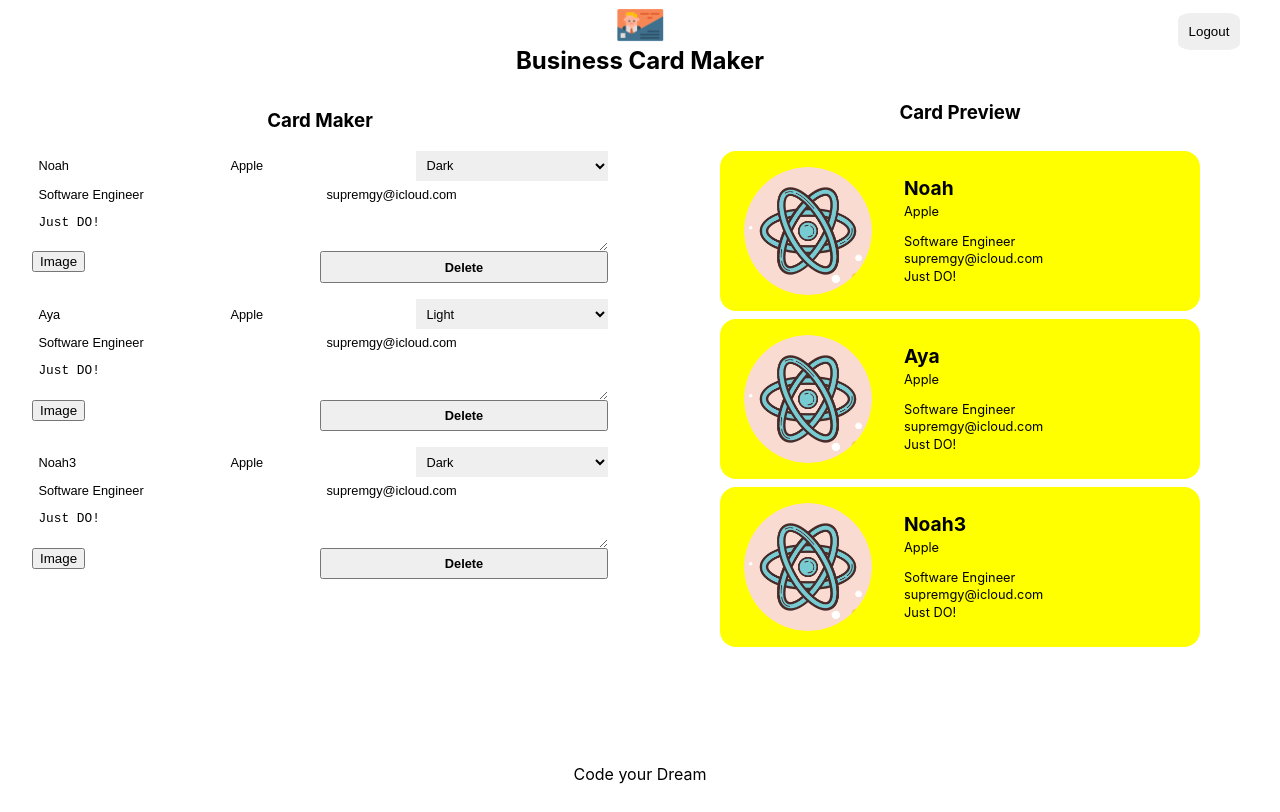
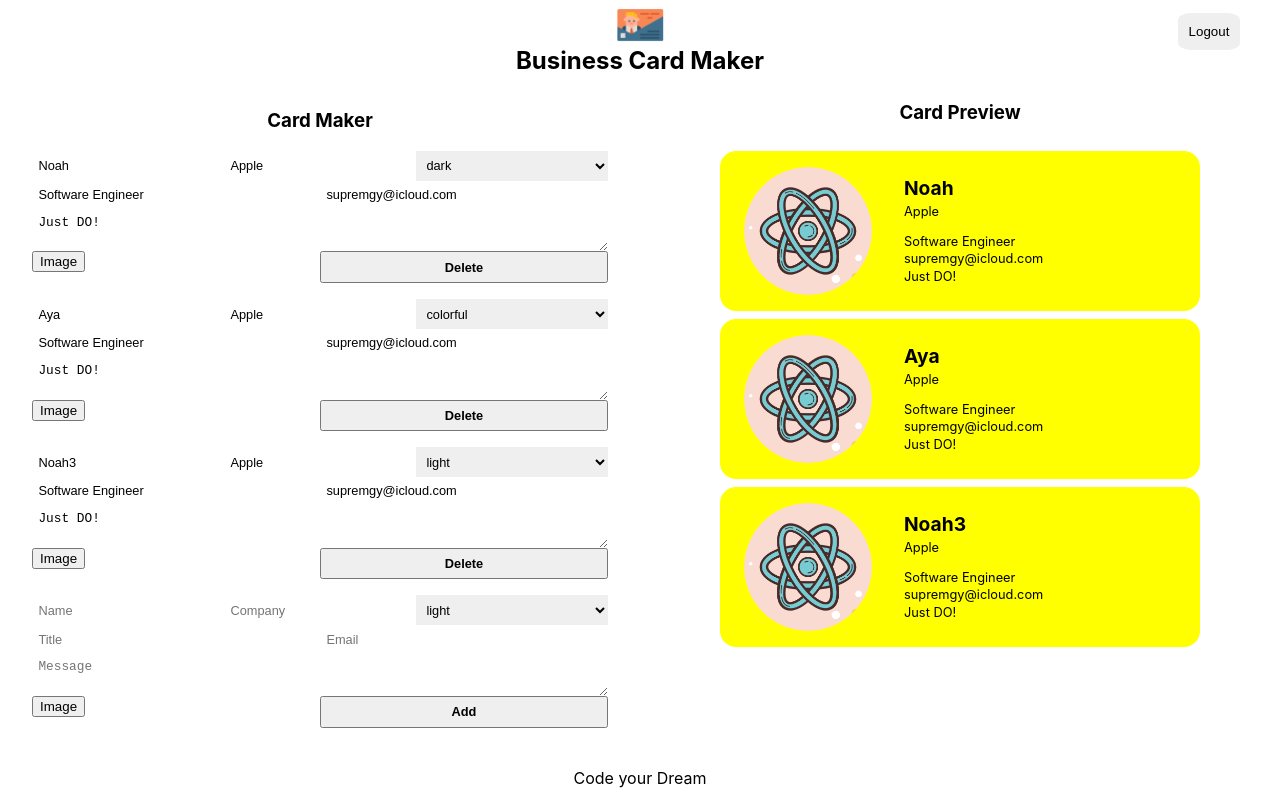
Before and after one commit to supremgy/react_basic_card_maker, a React (Create React App) app: page /maker in a window 1280 px wide. Built offline with nearby package versions, Linux system fonts and the light colour scheme; no server answers; sample sign-in values are in the browser's storage.

Commit message:
add card add form component

```diff
--- a/src/common/colors.css
+++ b/src/common/colors.css
@@ -6,4 +6,6 @@
 @value makerGrey: #626262;
 @value makerGreen: #385461;
 @value makerblue: #1cb6e0;
+@value makerShadow: rgba(217, 217, 217, 1);
+@value makerColorful: linear-gradient(166deg, rgba(237, 193, 211, 1) 0%,rgba(212, 149, 161, 1) 60%, rgba(162, 63, 63, 1) 100%, rgba(127, 188, 242, 1) 100%);
 @value makerWheat: wheat;
--- /dev/null
+++ b/src/components/card_add_form/card_add_form.jsx
@@ -0,0 +1,86 @@
+import React from 'react';
+import { useRef } from 'react';
+import Button from '../button/button';
+import ImageFileInput from '../image_file_input/image_file_input';
+import styles from './card_add_form.module.css';
+
+const CardAddForm = ({ onAdd }) => {
+  const formRef = useRef();
+  const nameRef = useRef();
+  const companyRef = useRef();
+  const themeRef = useRef();
+  const titleRef = useRef();
+  const emailRef = useRef();
+  const messageRef = useRef();
+  const onSubmit = (event) => {
+    event.preventDefault();
+    const card = {
+      id: Date.now(),
+      name: nameRef.current.value || '',
+      company: companyRef.current.value || '',
+      theme: themeRef.current.value,
+      title: titleRef.current.value || '',
+      email: emailRef.current.value || '',
+      message: messageRef.current.value || '',
+      fileName: '',
+      fileURL: '',
+    };
+    formRef.current.reset();
+    onAdd(card);
+  };
+
+  return (
+    <form ref={formRef} className={styles.form}>
+      <input
+        ref={nameRef}
+        className={styles.input}
+        type="text"
+        name="name"
+        placeholder="Name"
+      />
+      <input
+        ref={companyRef}
+        className={styles.input}
+        type="text"
+        name="company"
+        placeholder="Company"
+      />
+      <select
+        ref={themeRef}
+        className={styles.select}
+        name="theme"
+        placeholder="Theme"
+      >
+        <option placeholder="light">light</option>
+        <option placeholder="dark">dark</option>
+        <option placeholder="colorful">colorful</option>
+      </select>
+      <input
+        ref={titleRef}
+        className={styles.input}
+        type="text"
+        name="title"
+        placeholder="Title"
+      />
+      <input
+        ref={emailRef}
+        className={styles.input}
+        type="text"
+        name="email"
+        placeholder="Email"
+      />
+      <textarea
+        ref={messageRef}
+        className={styles.textarea}
+        name="message"
+        placeholder="Message"
+      />
+      <div className={styles.fileInput}>
+        <ImageFileInput />
+      </div>
+      <Button name="Add" onClick={onSubmit} />
+    </form>
+  );
+};
+
+export default CardAddForm;
--- /dev/null
+++ b/src/components/card_add_form/card_add_form.module.css
@@ -0,0 +1,45 @@
+@value makerBlack, makerWhite from '../../common/colors.css';
+
+.form {
+  display: flex;
+  width: 100%;
+  flex-wrap: wrap;
+  border-top: 1px solid makerBlack;
+  border-left: 1px solid makerBlack;
+  margin-bottom: 1em;
+}
+
+.input,
+.textarea,
+.select,
+.button,
+.fileInput {
+  font-size: 0.8rem;
+  width: 100%;
+  border: 0;
+  padding: 0.5em;
+  border-bottom: 1px solid makerBlack;
+  border-right: 1px solid makerBlack;
+  background: makerWhite;
+}
+
+.input,
+.select {
+  flex: 1 1 30%;
+}
+
+.fileInput {
+  padding: 0;
+  flex: 1 1 50%;
+}
+
+.input:focus,
+.textarea:focus,
+.select:focus,
+.button:focus {
+  outline: 0;
+}
+
+.textarea {
+  flex-basis: 100%;
+}
--- a/src/components/card_edit_form/card_edit_form.jsx
+++ b/src/components/card_edit_form/card_edit_form.jsx
@@ -3,7 +3,7 @@
 import ImageFileInput from '../image_file_input/image_file_input';
 import styles from './card_edit_form.module.css';
 
-const Card_edit_form = ({ card }) => {
+const CardEditForm = ({ card }) => {
   const { name, company, title, email, message, theme, filename, fileURL } =
     card;
   const onSubmit = () => {};
@@ -18,9 +18,9 @@
         value={company}
       />
       <select className={styles.select} name="theme" value={theme}>
-        <option value="light">Light</option>
-        <option value="dark">Dark</option>
-        <option value="colorful">Colorful</option>
+        <option value="light">light</option>
+        <option value="dark">dark</option>
+        <option value="colorful">colorful</option>
       </select>
       <input className={styles.input} type="text" name="title" value={title} />
       <input className={styles.input} type="text" name="email" value={email} />
@@ -34,4 +34,4 @@
   );
 };
 
-export default Card_edit_form;
+export default CardEditForm;
--- a/src/components/editor/editor.jsx
+++ b/src/components/editor/editor.jsx
@@ -1,13 +1,15 @@
 import React from 'react';
-import Card_edit_form from '../card_edit_form/card_edit_form';
+import CardAddForm from '../card_add_form/card_add_form';
+import CardEditForm from '../card_edit_form/card_edit_form';
 import styles from './editor.module.css';
 
-const Editor = ({ cards }) => (
+const Editor = ({ cards, addCard }) => (
   <section className={styles.editor}>
     <h1 className={styles.title}>Card Maker</h1>
     {cards.map((card) => (
-      <Card_edit_form card={card} />
+      <CardEditForm key={card.id} card={card} />
     ))}
+    <CardAddForm onAdd={addCard} />
   </section>
 );
 
--- a/src/components/maker/maker.jsx
+++ b/src/components/maker/maker.jsx
@@ -24,7 +24,7 @@
       id: '2',
       name: 'Aya',
       company: 'Apple',
-      theme: 'light',
+      theme: 'colorful',
       title: 'Software Engineer',
       email: 'supremgy@icloud.com',
       message: 'Just DO!',
@@ -35,7 +35,7 @@
       id: '3',
       name: 'Noah3',
       company: 'Apple',
-      theme: 'dark',
+      theme: 'light',
       title: 'Software Engineer',
       email: 'supremgy@icloud.com',
       message: 'Just DO!',
@@ -55,11 +55,16 @@
       }
     });
   });
+
+  const addCard = (card) => {
+    const updated = [...cards, card];
+    setCards(updated);
+  };
   return (
     <section className={styles.maker}>
       <Header onLogout={onLogout} />
       <div className={styles.container}>
-        <Editor cards={cards} />
+        <Editor cards={cards} addCard={addCard} />
         <Preview cards={cards} />
       </div>
       <Footer />
```
